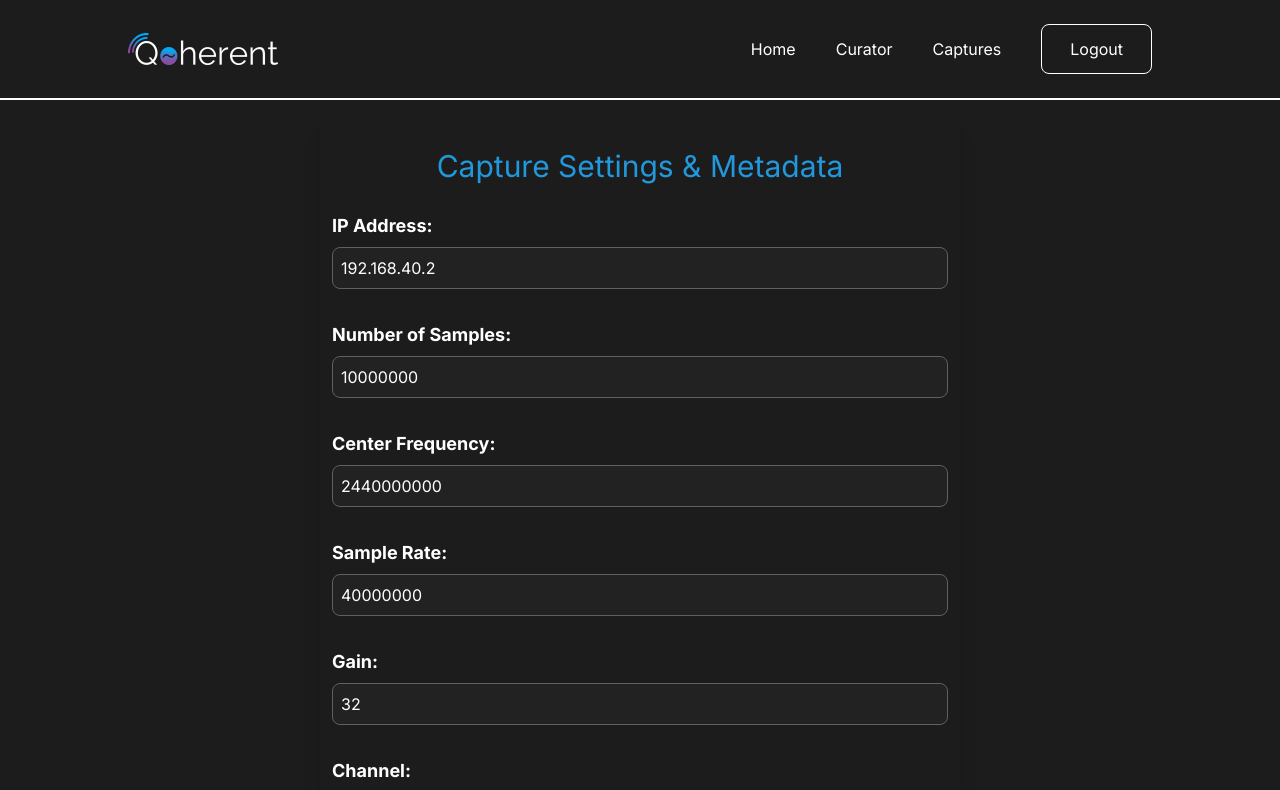
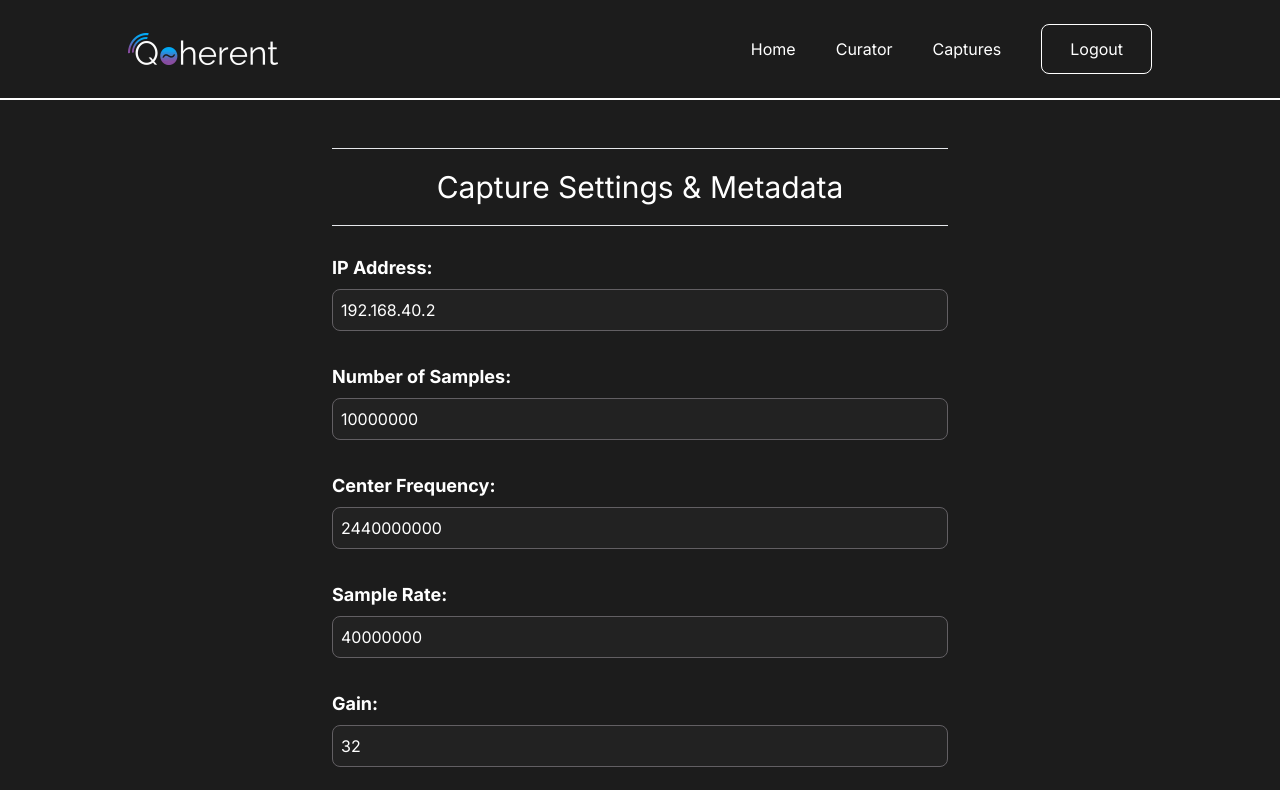
Before and after one commit to Subti/nextjs-web-curator, a Next.js app: page / in a window 1280 px wide. Shown: the top 790 px of the page. Built offline with nearby package versions, Linux system fonts and the light colour scheme.

Commit message:
Style heading

```diff
--- a/src/app/components/CaptureForm.tsx
+++ b/src/app/components/CaptureForm.tsx
@@ -85,9 +85,13 @@ const CaptureForm: React.FC<CaptureFormProps> = ({ title, forms }) => {
   return (
     <form
       onSubmit={handleSubmit}
-      className="flex flex-col flex-grow border-1 rounded-md shadow-xl w-1/2 py-8 px-3 mb-3"
+      className="flex flex-col flex-grow w-1/2 py-8 px-3 mb-3"
     >
-      <h2 className="text-center text-3xl text-[#2298dc] mb-7">{title}</h2>
+      <div className="py-5 mb-7 border-b-[1px] border-t-[1px]">
+        <h2 className="text-center text-3xl text-white tranform-all hover:scale-105 duration-500 hover:text-[#2298dc] hover:cursor-pointer">
+          {title}
+        </h2>
+      </div>
       {forms.map((formData, index) => (
         <CaptureInput
           key={index}
```
